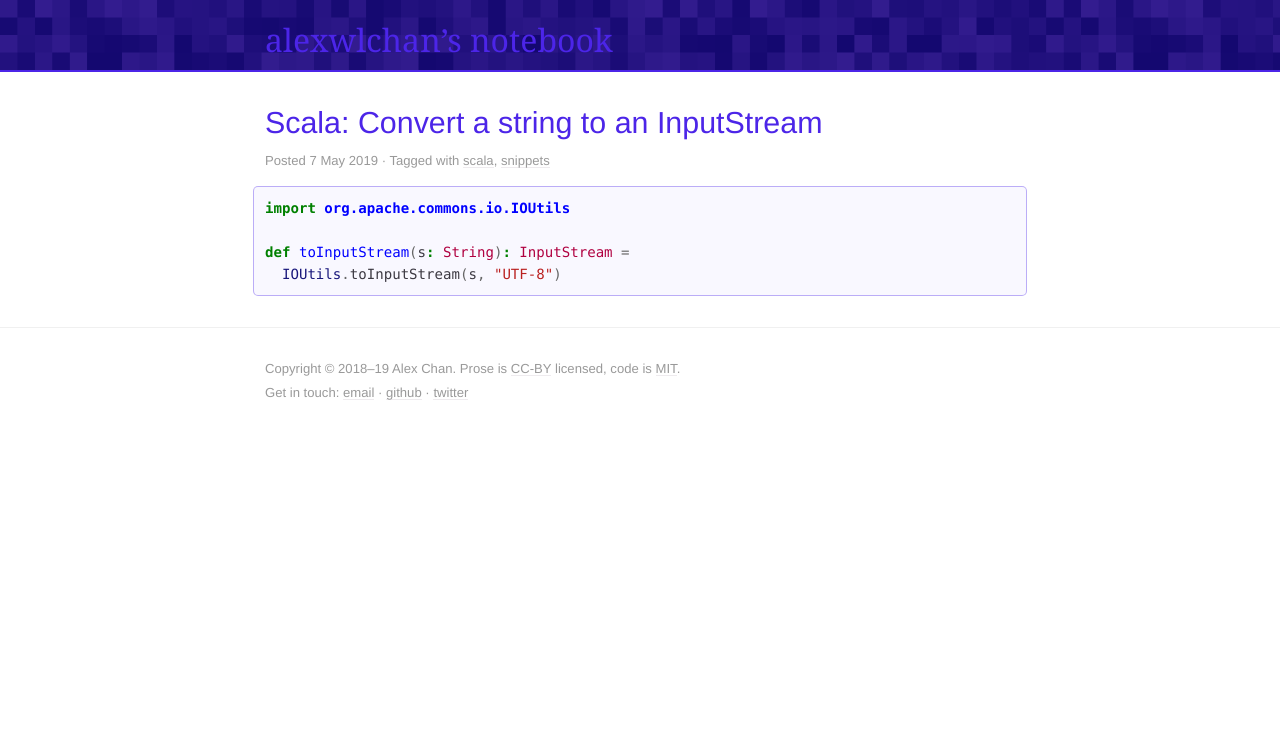
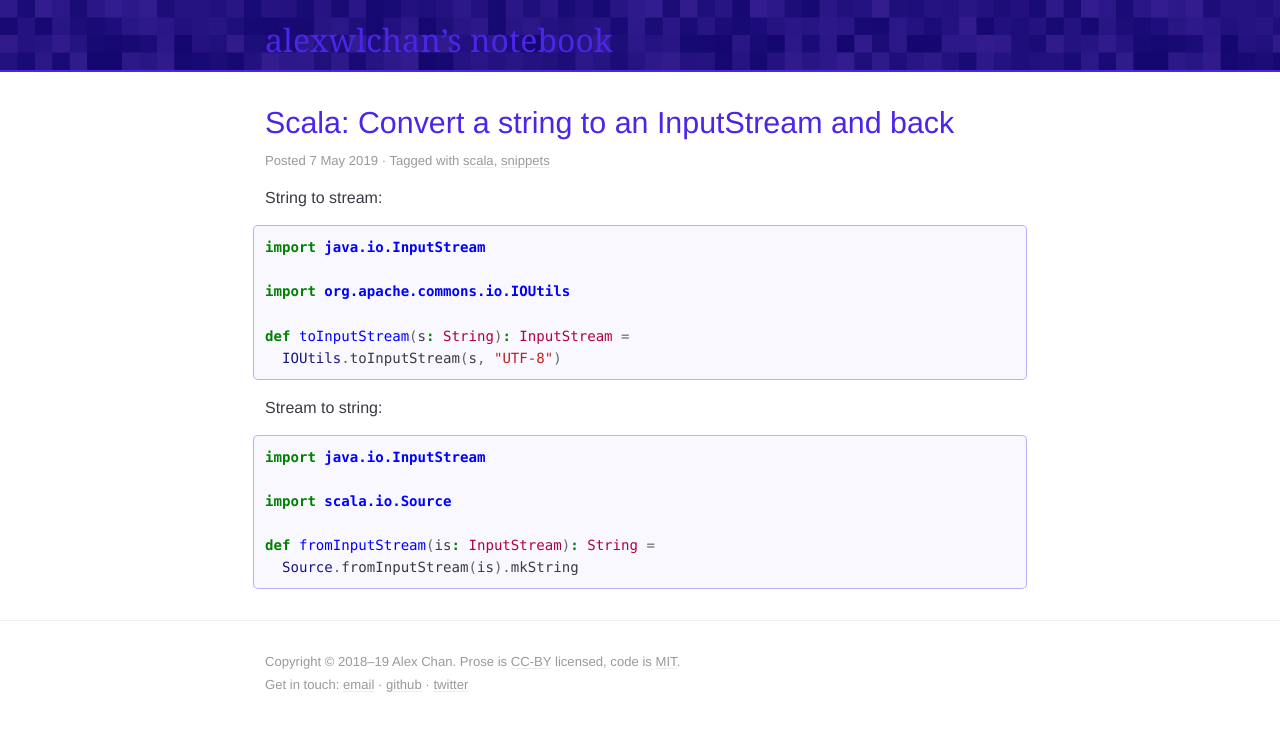
Before and after one commit to alexwlchan/notebook.alexwlchan.net, a Jekyll site: the page built from src/_posts/2019/2019-05-07-scala-convert-a-string-to-an-inputstream.md, in a window 1280 px wide. Shown: the top 731 px of the page. Built offline with Jekyll 4.4.1, drawn with Linux system fonts in a browser that asks for light colours.

Commit message:
Add a note about the other direction for InputStream

````diff
--- a/src/_posts/2019/2019-05-07-scala-convert-a-string-to-an-inputstream.md
+++ b/src/_posts/2019/2019-05-07-scala-convert-a-string-to-an-inputstream.md
@@ -1,13 +1,28 @@
 ---
 layout: post
-title: "Scala: Convert a string to an InputStream"
+title: "Scala: Convert a string to an InputStream and back"
 date: 2019-05-07 17:36:43 +0100
 tags: scala snippets
 ---
 
+String to stream:
+
 ```scala
+import java.io.InputStream
+
 import org.apache.commons.io.IOUtils
 
 def toInputStream(s: String): InputStream =
   IOUtils.toInputStream(s, "UTF-8")
 ```
+
+Stream to string:
+
+```scala
+import java.io.InputStream
+
+import scala.io.Source
+
+def fromInputStream(is: InputStream): String =
+  Source.fromInputStream(is).mkString
+```
````
